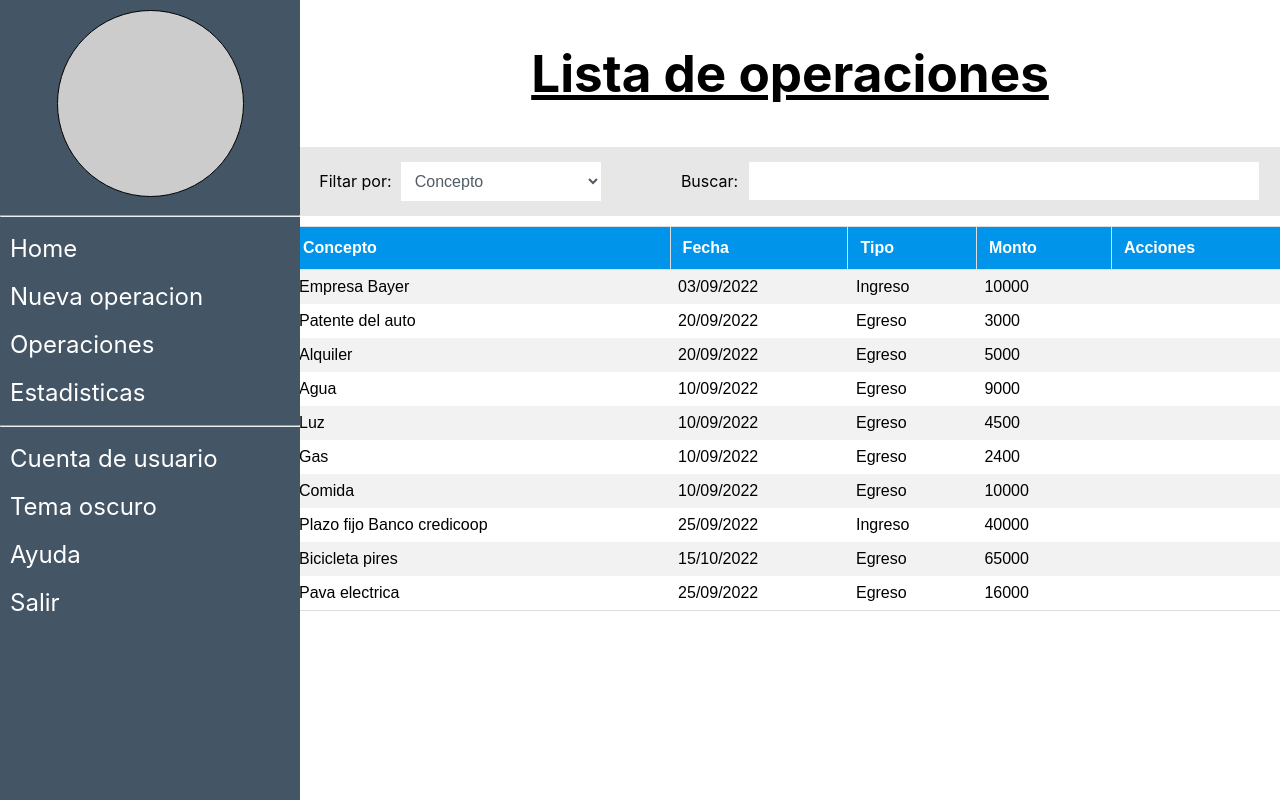
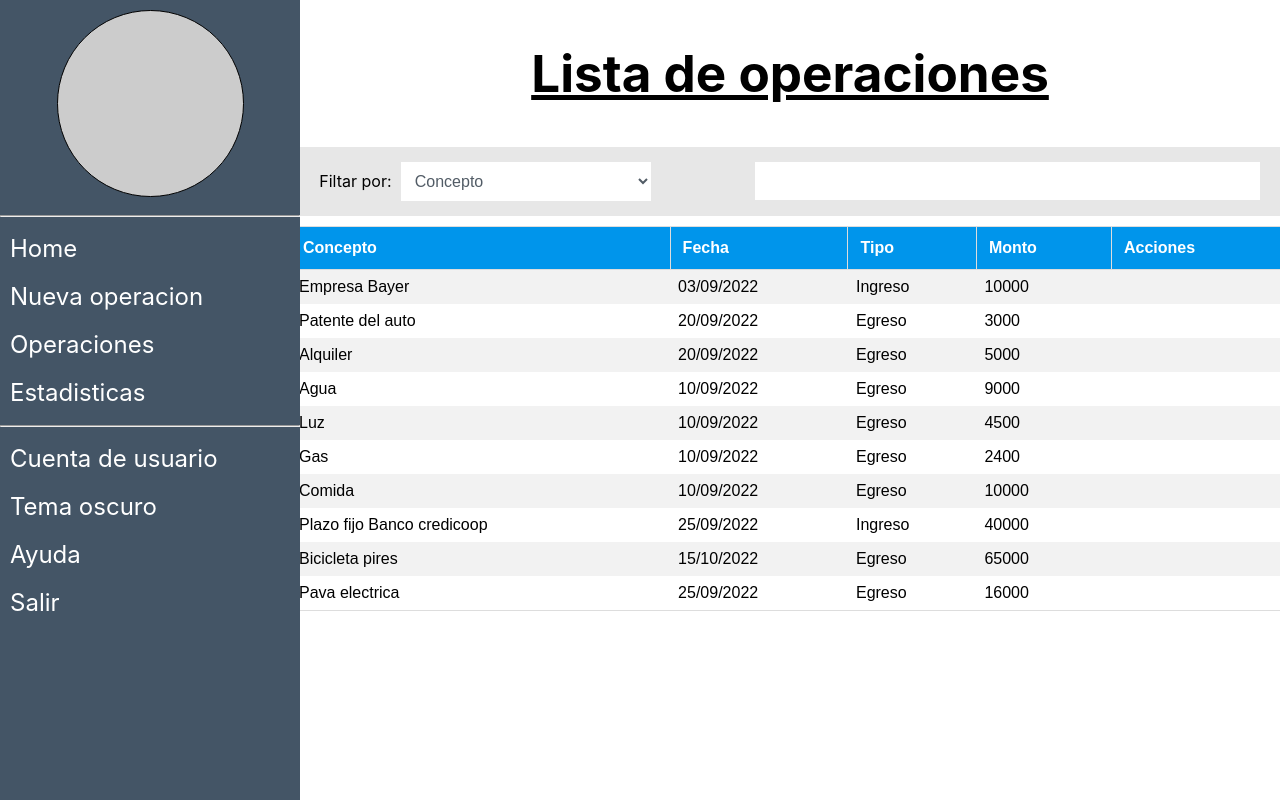
Before and after one commit to BraianM/Presupuesto-personal, a React (Create React App) app: page /operaciones in a window 1280 px wide. Built offline with nearby package versions, Linux system fonts and the light colour scheme.

Commit message:
Se cambio el elemento input por el compoenete Input y se aplico sus estilos inline-style

```diff
--- a/src/components/Input.js
+++ b/src/components/Input.js
@@ -9,12 +9,12 @@ const stylesInput = {
   resize: 'none',
 }
 
-const Input = ({ type, id, name, handleChange, value }) => {
+const Input = ({ inputFilter, type, id, name, handleChange, value }) => {
   return (
     <input
       onChange={handleChange}
       value={value}
-      style={stylesInput}
+      style={{...stylesInput, ...inputFilter}}
       type={type}
       id={id}
       name={name}
--- a/src/components/table/Filter.js
+++ b/src/components/table/Filter.js
@@ -1,63 +1,54 @@
 import Label from './../Label'
+import Input from './../Input'
 
-const divFilters = {
-  width: '600px',
-}
+const inputFilter = ({wh='200px', pad='10px', marg='0px'}) => ({
+  width: wh,
+  margin: marg,
+  padding: pad,
+  boxSizing: 'border-box',
+})
 
-const contentFilter = ({ wh='600px', justCont='none' }) =>({
+const contentFilter = {
+  width: '515px',
   display: 'flex',
   alignItems: 'center',
-  width: wh,
-  justifyContent: justCont,
-})
-
-const styleInput = ({wh='200px'}) => ({
-  width: wh,
-  padding: '10px',
-  border: 'none',
-  fontSize: '1em',
-  color: '#525c66',
-  resize: 'none',
   boxSizing: 'border-box',
-  resize: 'none',
-})
+}
 
 const Filter = ({ option }) => {
   const filterConcept = (
-    <div style={contentFilter({wh:'600px', justCont:'space-evenly'})}>
-      <Label>Buscar:</Label>
-      <input style={styleInput({ wh: '510px' })} type='text' />
+    <div style={contentFilter}>
+      <Input inputFilter={ inputFilter({wh:'505px'}) } type='text' />
     </div>
   )
 
   const filterDate = (
-    <div style={contentFilter({justCont: 'space-evenly'})}>
-      <Label>Buscar: desde</Label>
-      <input style={styleInput({})} type='date' />
+    <div style={contentFilter}>
+      <Label>Desde</Label>
+      <Input inputFilter={inputFilter({marg:'0px 10px'})} type='date' />
       <Label>hasta</Label>
-      <input style={styleInput({})} type='date' />
+      <Input inputFilter={inputFilter({marg:'0px 10px'})} type='date' />
     </div>
   )
 
   const filterType = (
-    <div style={contentFilter({justCont: 'space-around', wh:'445px'})}>
-      <Label>Buscar:</Label>
+    <div style={contentFilter}>
       <div>
-      <input type={'radio'}  />
+        <Input inputFilter={inputFilter({wh:'15px', marg:'0px 10px 0px 0px'})} type={'radio'}  />
       <Label>Ingreso & Egreso</Label>
       </div>
       <div>
-      <input type={'radio'} />
+      <Input inputFilter={inputFilter({wh:'15px', marg:'0px 10px 0px 30px'})} type={'radio'} />
       <Label>Ingreso</Label>
       </div>
       <div>
-      <input type={'radio'}  />
+      <Input inputFilter={inputFilter({wh:'15px', marg:'0px 10px 0px 30px'})} type={'radio'}  />
       <Label>Egreso</Label>
       </div>
     </div>
   )
   return (
-    <div style={divFilters}>
+    <div>
       {option === 'Concepto' && filterConcept}
       {option === 'Fecha' && filterDate}
       {option === 'Tipo' && filterType}
--- a/src/components/table/FilterTable.js
+++ b/src/components/table/FilterTable.js
@@ -13,7 +13,7 @@ const styleFilterTable = {
 }
 
 const styleSelect = {
-  width: '200px',
+  width: '250px',
   backgroundColor: 'white',
   border: 'none',
   padding: '10px',
@@ -21,14 +21,13 @@ const styleSelect = {
   color: '#525c66',
   resize: 'none',
   boxSizing: 'border-box',
-  resize: 'none',
 }
 
 const contentSelect = {
   display: 'flex',
   alignItems: 'center',
   justifyContent: 'space-evenly',
-  width: '300px',
+  width: '350px',
 }
 
 const FilterTable = () => {
```
